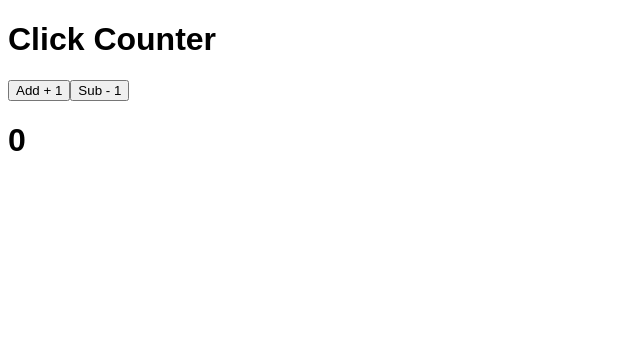
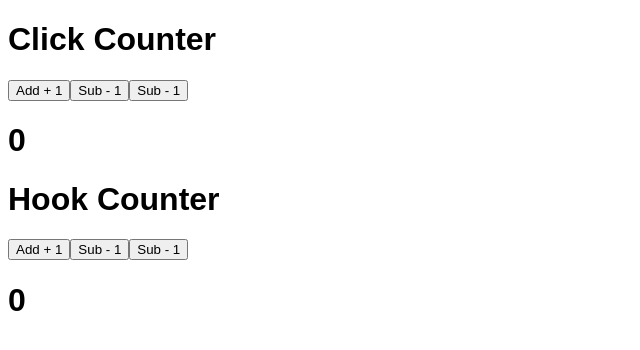
Before and after one commit to EisenHavale/Custom_Hooks, a React app: page / in a window 1280 px wide. Shown: the top 350 px of the page, without its empty margins (0-640 px from the left). Built offline with nearby package versions, Linux system fonts and the light colour scheme.

Commit message:
Created interfaces and compoun context to handle the app

```diff
--- a/src/components/atoms/title/Title.tsx
+++ b/src/components/atoms/title/Title.tsx
@@ -1,9 +1,7 @@
 import React from "react";
+import { ITitleProps } from "../../../interfaces/atoms-interfaces";
 
-interface ITitleProps {
-  text: string;
-  fontSize?: "small" | "medium" | "large";
-}
+
 
 export const Title = ({ text, fontSize }: ITitleProps) => {
   return <h1>{text}</h1>;
--- /dev/null
+++ b/src/hooks/counter/useCounter.tsx
@@ -0,0 +1,19 @@
+import React, { useState } from 'react'
+
+export const useCounter = (initialState=0, ) => {
+    const [count, setCount] = useState(initialState);
+
+    const increment =(value:number)=>{
+        setCount(count + value);
+    }
+
+    const decrement =(value:number)=>{
+        setCount(count - value);
+    }
+
+    const reset =(initialState:number) => {
+        setCount(initialState);
+    }
+
+    return { count, increment, decrement, reset };
+}
--- /dev/null
+++ b/src/interfaces/atoms-interfaces.ts
@@ -0,0 +1,11 @@
+export interface IButtonProp {
+    text: string;
+    disabled?: boolean;
+    icon?: string;
+    onClick?: () => void;
+}
+
+export interface ITitleProps {
+    text: string;
+    fontSize?: "small" | "medium" | "large";
+}
--- /dev/null
+++ b/src/interfaces/types.ts
@@ -0,0 +1,2 @@
+export type colors = 'success' | 'warning' | 'danger' | 'info' | 'primary' | 'secondary'
+export type style = 'filled' | 'outlined';
--- a/src/pages/counter/Counter.tsx
+++ b/src/pages/counter/Counter.tsx
@@ -1,16 +1,30 @@
 import React, { useState } from "react";
-import { Container } from "../../components/molecules/container/Container";
 import { Button } from "../../components/atoms/button/Button";
 import { Title } from "../../components/atoms/title/Title";
+import { useCounter } from '../../hooks/counter/useCounter';
+import { Container } from '../../components/molecules/container/Container';
 
 const Counter = () => {
-  const [state, setState] = useState(0);
+  const initialState = 0;
+  const [state, setState] = useState(initialState);
+  const {count, decrement, increment, reset} = useCounter();
   return (
     <>
-      <Title text="Click Counter" />
-      <Button text="Add + 1" onClick={() => setState(state + 1)} />
-      <Button text="Sub - 1" onClick={() => setState(state - 1)} />
-      <Title text={state.toString()} />
+      <Container>
+        <Title text="Click Counter" />
+        <Button text="Add + 1" onClick={() => setState(state + 1)} />
+        <Button text="Sub - 1" onClick={() => setState(state - 1)} />
+        <Button text="Sub - 1" onClick={() => setState(0)} />
+        <Title text={state.toString()} />
+      </Container>
+        <Title text="Hook Counter" />
+        <Button text="Add + 1" onClick={() => increment(1)} />
+        <Button text="Sub - 1" onClick={() => decrement(1)} />
+        <Button text="Sub - 1" onClick={() => reset(initialState)} />
+        <Title text={state.toString()} />
+      <Container>
+
+      </Container>
     </>
   );
 };
```
Also changed, not shown: src/app/card-context/CardContext.ts (added, +26 -0 lines), src/components/atoms/button/Button.tsx (+2 -6 lines), src/components/molecules/button-group/ButtonGroup.tsx (added, +7 -0 lines), src/components/molecules/compoundCard/CompounCard.tsx (added, +15 -0 lines), src/interfaces/molecules-interfaces.ts (added, +21 -0 lines), 1 other file (tests, documents, lock files or other folders).
